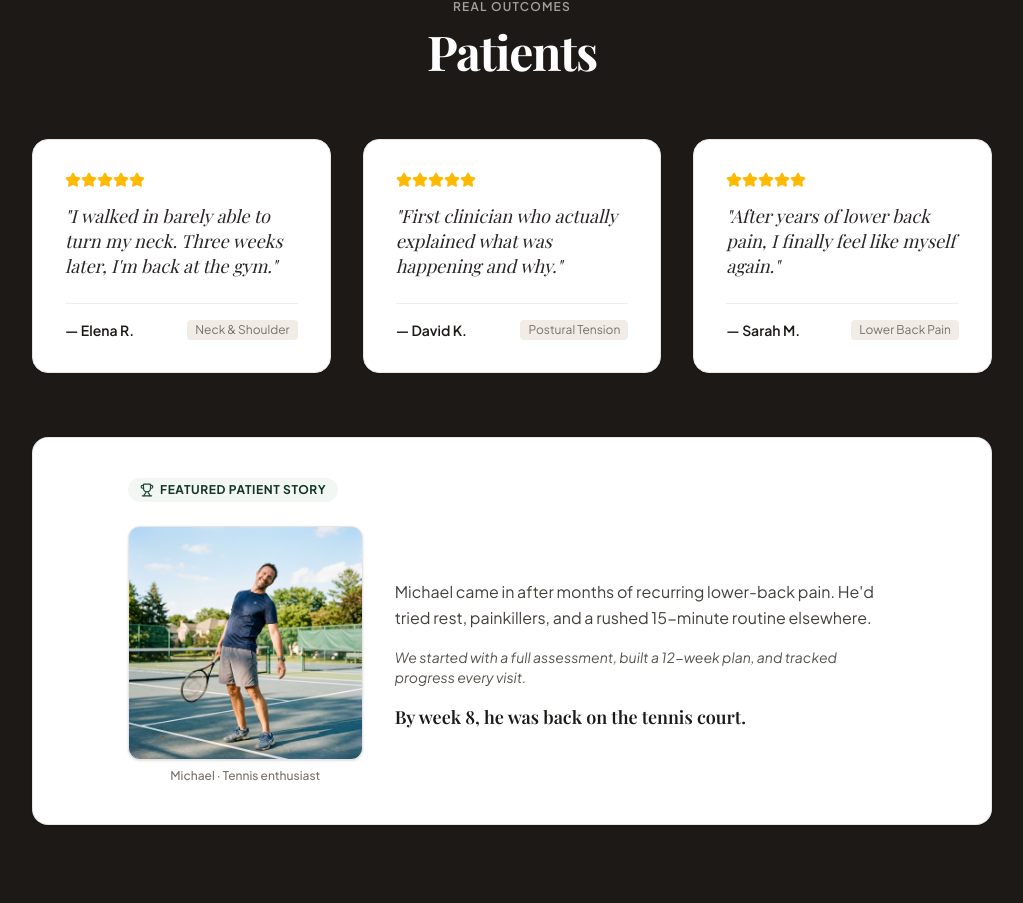
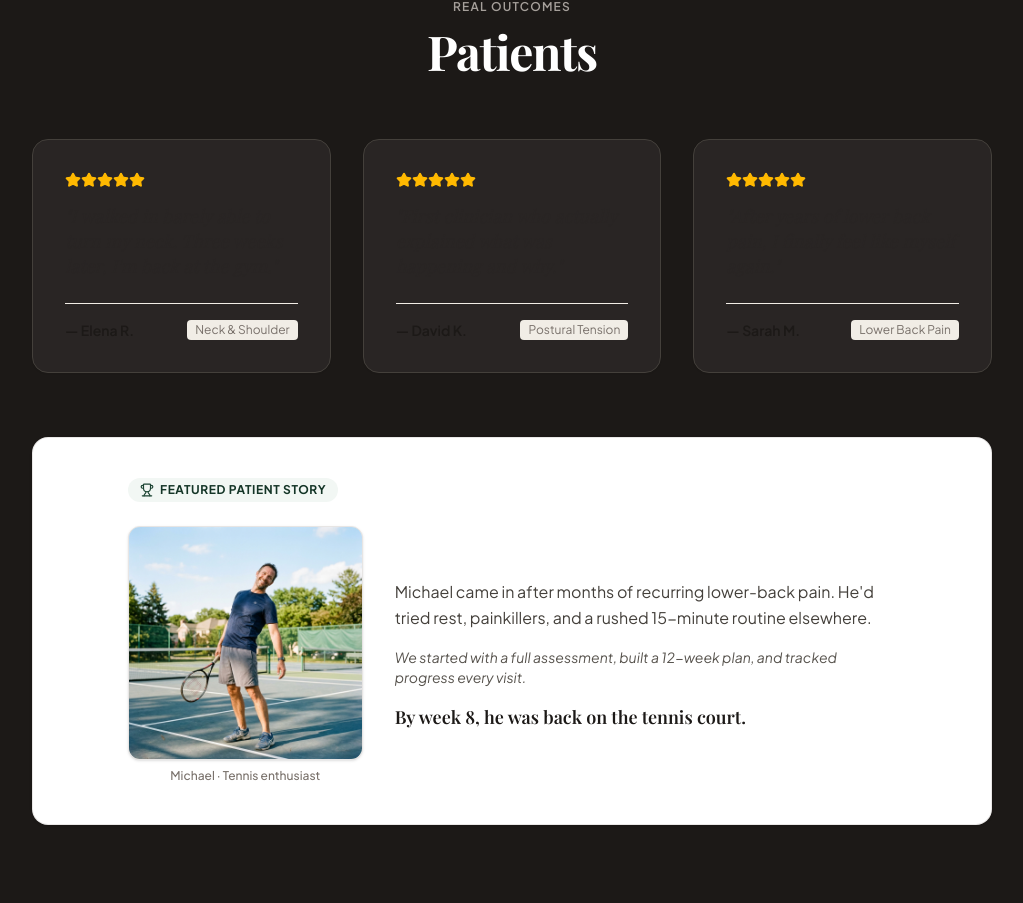
Before and after one commit to drealslick/Chiropractor-web-demo, a React (Vite) app: page / in a window 1280 px wide. Shown: the part 4538-5441 px from the top of the page, without its empty margins (128-1151 px from the left). Built offline with nearby package versions, Linux system fonts and the light colour scheme; no server answers; the database is empty; a web font is replaced by a local one.

Commit message:
Update PatientsSection.tsx

```diff
--- a/src/components/PatientsSection.tsx
+++ b/src/components/PatientsSection.tsx
@@ -40,7 +40,7 @@ export const PatientsSection: React.FC<PatientsSectionProps> = ({ clinic }) => {
               whileInView={{ opacity: 1, y: 0 }}
               viewport={{ once: true, margin: '-30px' }}
               transition={{ duration: 0.5, delay: idx * 0.12 }}
-              className="p-8 rounded-2xl bg-white border border-stone-200 shadow-xs flex flex-col justify-between hover:shadow-md hover:-translate-y-1 transition-all duration-300"
+              className="p-8 rounded-2xl bg-stone-800 border border-stone-700 shadow-xs flex flex-col justify-between hover:shadow-md hover:-translate-y-1 transition-all duration-300"
             >
               <div>
                 <div className="flex text-amber-400 mb-4">
```
